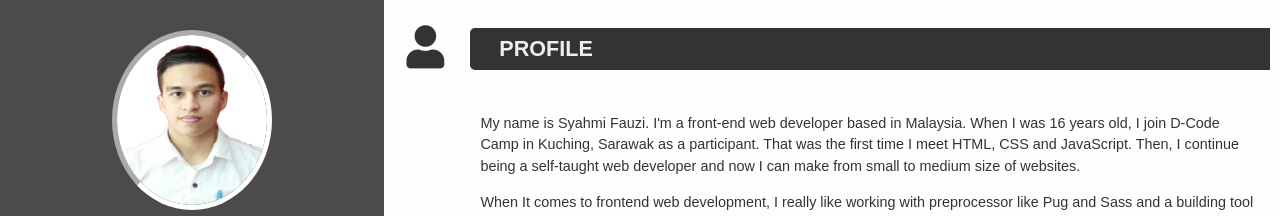
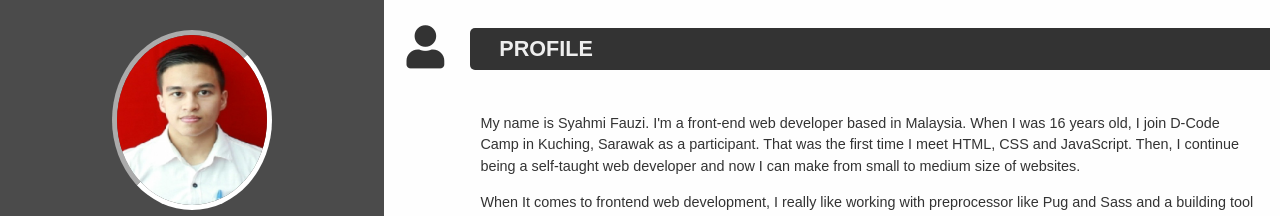
Before and after one commit to syahmifauzi/cv, a website: page index.html in a window 1280 px wide. Shown: the top 216 px of the page. Drawn offline with Linux system fonts and the light colour scheme.

Commit message:
Initial Commit

```diff
--- a/index.html
+++ b/index.html
@@ -15,7 +15,7 @@
   <body>
     <div class="container">
       <aside>
-        <header><img src="assets/img/sf2.jpg" alt="Syahmi Fauzi"/>
+        <header><img src="assets/img/sf.jpg" alt="Syahmi Fauzi"/>
           <h1>Syahmi Fauzi</h1>
           <p>Web Developer</p>
         </header>
```
